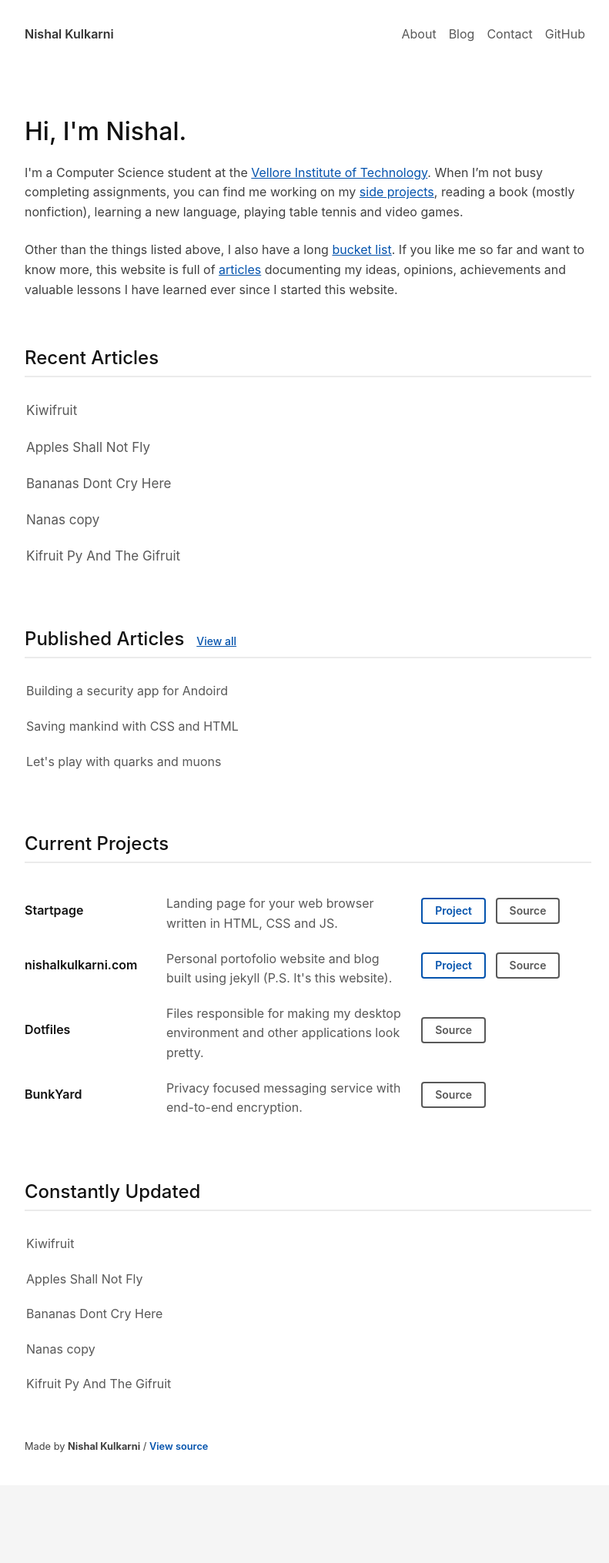
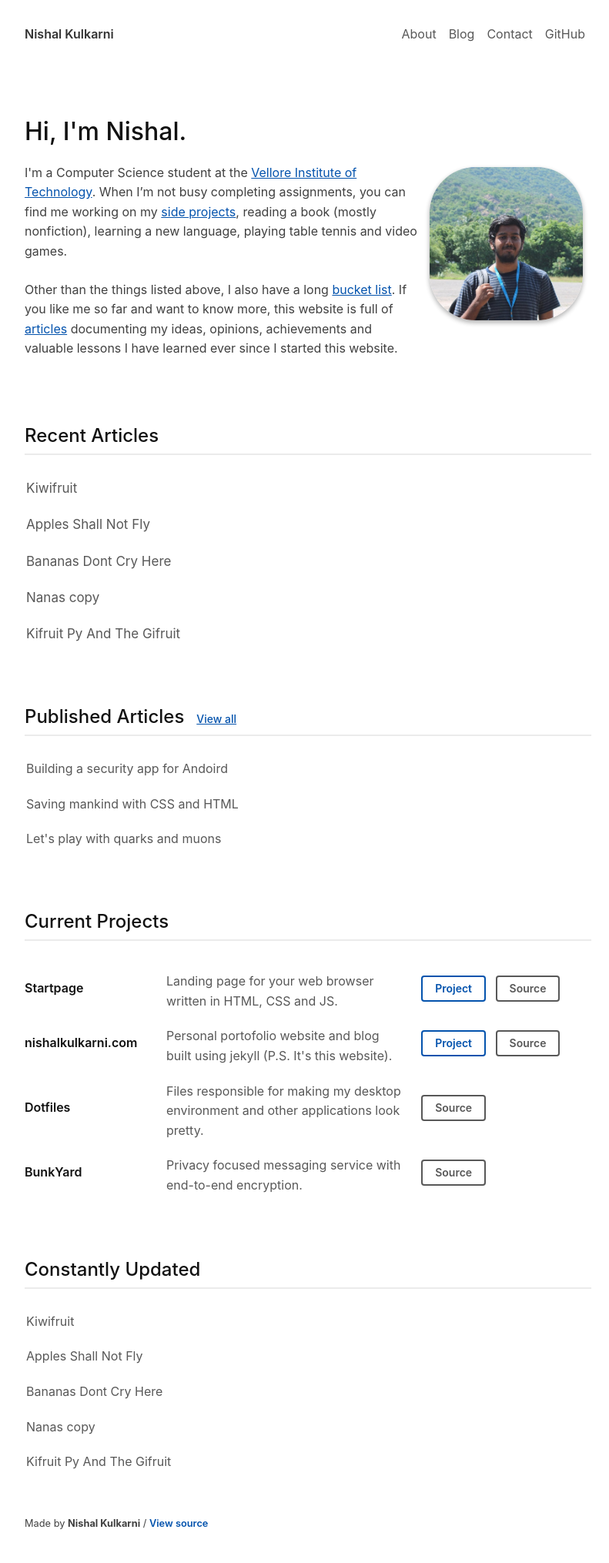
Before and after one commit to nishalkulkarni/old-personal-site-jekyll, a Jekyll site: the page built from index.html, in a window 1280 px wide. Shown: the whole page at 77% size, without its empty margins (240-1031 px from the left). Built offline with Jekyll 4.4.1, drawn with Linux system fonts in a browser that asks for light colours; before the commit the page ends 1929 px from its top, so only the background shows below that.

Commit message:
Add image of myself

```diff
--- a/assets/css/main.css
+++ b/assets/css/main.css
@@ -354,6 +354,28 @@
 .para-link:hover{
 	outline: 1px dashed #04448e;
 }
+
+.self-intro{
+	display: flex;
+	align-items: center;
+}
+
+.info-self{
+	width: 70%;
+	order: 1;
+}
+
+.photo-self{
+	width: 30%;
+	order: 2;
+}
+.photo-self img{
+	margin: 0 5%;
+	width: 90%;
+	border-radius: 30%;
+	box-shadow: 0 3px 6px rgba(0,0,0,0.1), 0 3px 6px rgba(0,0,0,0.23);
+}
+
 /* Responsive Styling */
 @media screen and (max-width: 800px) {
 	.post-links a{
--- a/index.html
+++ b/index.html
@@ -2,7 +2,11 @@
 layout: default
 title: Nishal Kulkarni
 ---
-<section>
+<section class="self-intro">
+		<div class="photo-self">
+			<img  src="assets/images/me.jpg" alt="Photo of Nishal Kulkarni"></img>
+		</div>
+		<div class="info-self">
 			<h1 class="title">Hi, I'm Nishal.</h1>
 			<p>
 			I'm a Computer Science student at the <a href="http://www.vit.ac.in/" class="para-link" target="_blank">Vellore Institute of Technology</a>. When I’m not busy completing assignments, you can find me working on my <a href="projects.html" class="para-link">side projects</a>, reading a book (mostly nonfiction), learning a new language, playing table tennis and video games.
@@ -10,6 +14,7 @@
 			<p>
 			Other than the things listed above, I also have a long <a href="bucketlist.html" class="para-link">bucket list</a>. If you like me so far and want to know more, this website is full of <a href="journal.html" class="para-link">articles</a> documenting my ideas, opinions, achievements and valuable lessons I have learned ever since I started this website.
 			</p>
+		</div>
 </section>
 
 <style>
```
Also changed, not shown: assets/images/me.jpg (added). Lines whose indentation alone changed are shown as unchanged.
